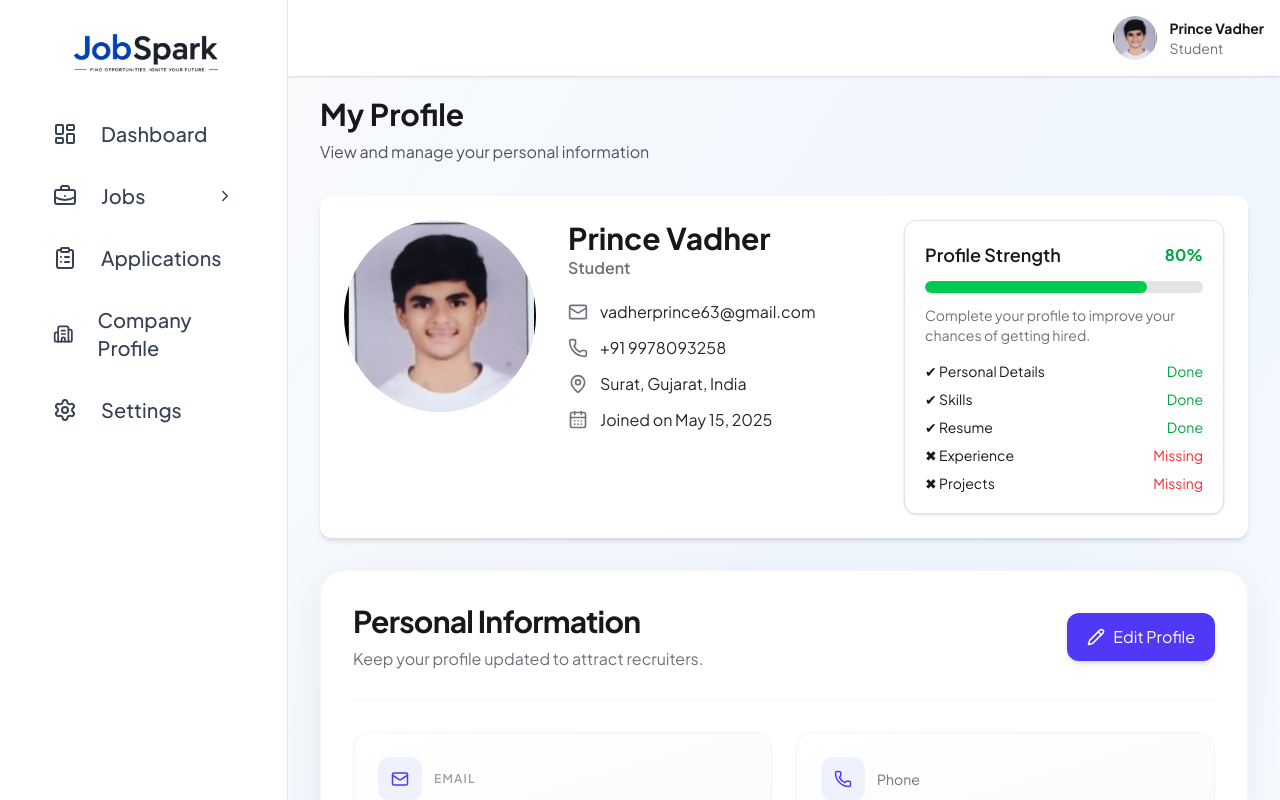
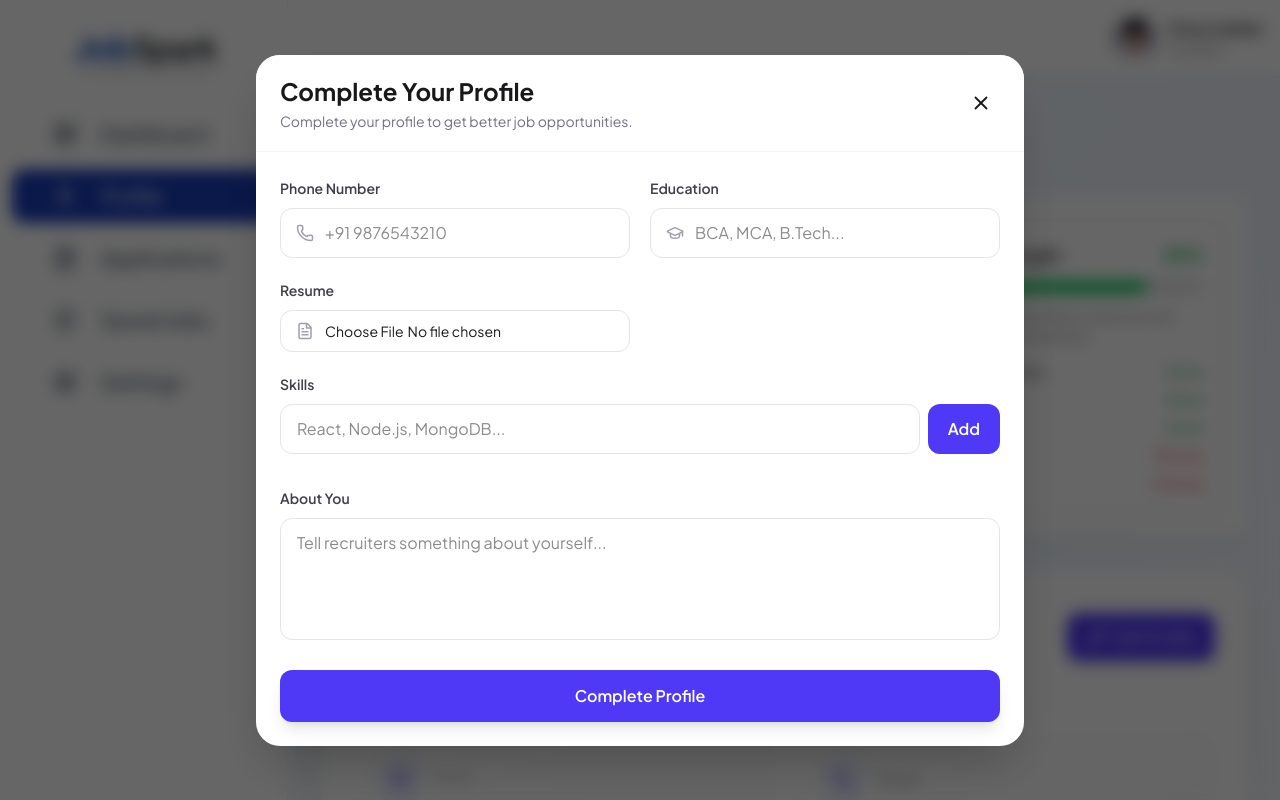
Before and after one commit to V-prince/CareerConnect, a React (Vite) app in the folder job-frontend/: page /user/profile in a window 1280 px wide. Shown: the top 800 px of the page. Built offline with nearby package versions, Linux system fonts and the light colour scheme.

Commit message:
Update Popup

```diff
--- a/job-frontend/index.html
+++ b/job-frontend/index.html
@@ -10,7 +10,7 @@
       rel="stylesheet"
     />
     <meta name="viewport" content="width=device-width, initial-scale=1.0" />
-    <title>job-frontend</title>
+    <title>jobspark</title>
   </head>
   <body>
     <div id="root"></div>
--- /dev/null
+++ b/job-frontend/src/components/ProfileSetupModel.jsx
@@ -0,0 +1,333 @@
+import React, { useState } from "react";
+import {
+  User,
+  Mail,
+  Phone,
+  GraduationCap,
+  Building2,
+  FileText,
+  X,
+} from "lucide-react";
+
+const ProfileSetupModal = ({ onComplete }) => {
+  const [formData, setFormData] = useState({
+    fullname: "",
+    email: "",
+    phone: "",
+    education: "",
+    company: "",
+    skills: [],
+    resume: null,
+    bio: "",
+  });
+
+
+  const [skillInput, setSkillInput] = useState("");
+  const [errors, setErrors] = useState({});
+
+  const validateForm = () => {
+    const newErrors = {};
+
+    if (!formData.phone.trim()) {
+      newErrors.phone = "Phone number is ";
+    } else if (!/^[0-9]{10}$/.test(formData.phone)) {
+      newErrors.phone = "Enter valid 10 digit phone number";
+    }
+
+    if (!formData.education.trim()) {
+      newErrors.education = "Education is required";
+    }
+
+    if (!formData.skills.length === 0) {
+      newErrors.skills = "Skills are required";
+    }
+
+    if (!formData.resume) {
+      newErrors.resume = "Resume is required";
+    }
+
+    if (!formData.bio.trim()) {
+      newErrors.bio = "Bio is required ";
+    }
+
+    setErrors(newErrors);
+
+    return Object.keys(newErrors).length === 0;
+  };
+
+  const handleChange = (e) => {
+    const { name, value } = e.target;
+    setFormData((prev) => ({
+      ...prev,
+      [name]: value,
+    }));
+  };
+
+  const addSkill = () => {
+    if (!skillInput.trim()) return;
+
+    setFormData((prev) => ({
+      ...prev,
+      skills: [...prev.skills, skillInput.trim()],
+    }));
+
+    setSkillInput("");
+  };
+
+  const removeSkill = (skill) => {
+    setFormData((prev) => ({
+      ...prev,
+      skills: prev.skills.filter((item) => item !== skill),
+    }));
+  };
+
+  const handleResume = (e) => {
+    const file = e.target.files[0];
+
+    setFormData((prev) => ({
+      ...prev,
+      resume: file,
+    }));
+  };
+
+  const handleSubmit = async (e) => {
+    e.preventDefault();
+    const isValid = validateForm();
+
+    if (!isValid) {
+      return;
+    }
+
+
+    try {
+      console.log("Profile Data:", formData);
+
+      // અહીં તારો update profile API call કરજે
+
+      onComplete();
+    } catch (error) {
+      console.log(error);
+    }
+  };
+
+  return (
+    <div className="fixed inset-0 z-[999] flex items-center justify-center bg-black/60 backdrop-blur-sm p-4">
+
+      <div className="relative w-full max-w-3xl max-h-[90vh] overflow-y-auto rounded-3xl bg-white shadow-2xl">
+
+        {/* Header */}
+        <div className="sticky top-0 z-10 bg-white border-b border-zinc-100 px-6 py-5 flex items-center justify-between">
+
+          <div>
+            <h2 className="text-2xl font-bold text-zinc-900">
+              Complete Your Profile
+            </h2>
+
+            <p className="text-sm text-zinc-500 mt-1">
+              Complete your profile to get better job opportunities.
+            </p>
+          </div>
+
+          <button
+            type="button"
+            onClick={onComplete}
+            className="p-2 rounded-full hover:bg-zinc-100 transition"
+          >
+            <X size={22} />
+          </button>
+
+        </div>
+
+        {/* Form */}
+        <form onSubmit={handleSubmit} className="p-6">
+
+          <div className="grid grid-cols-1 md:grid-cols-2 gap-5">
+            <div>
+              <label className="text-sm font-semibold text-zinc-700">
+                Phone Number
+              </label>
+
+              <div className="relative mt-2">
+                <Phone
+                  size={18}
+                  className="absolute left-4 top-1/2 -translate-y-1/2 text-zinc-400"
+                />
+
+                <input
+                  type="text"
+                  name="phone"
+                  value={formData.phone}
+                  onChange={handleChange}
+                  placeholder="+91 9876543210"
+
+                  className="w-full rounded-xl border border-zinc-200 pl-11 pr-4 py-3 outline-none focus:border-indigo-500 focus:ring-4 focus:ring-indigo-100"
+                />
+
+              </div>
+                {errors?.phone && (
+                  <p className="text-red-500 text-sm">
+                    {errors.phone}
+                  </p>
+                )}
+            </div>
+
+            {/* Education */}
+            <div>
+              <label className="text-sm font-semibold text-zinc-700">
+                Education
+              </label>
+
+              <div className="relative mt-2">
+                <GraduationCap
+                  size={18}
+                  className="absolute left-4 top-1/2 -translate-y-1/2 text-zinc-400"
+                />
+
+                <input
+                  type="text"
+                  name="education"
+                  value={formData.education}
+                  onChange={handleChange}
+                  placeholder="BCA, MCA, B.Tech..."
+
+                  className="w-full rounded-xl border border-zinc-200 pl-11 pr-4 py-3 outline-none focus:border-indigo-500 focus:ring-4 focus:ring-indigo-100"
+                />
+              </div>
+                {errors?.education && (
+                  <p className="text-red-500 text-sm">
+                    {errors.education}
+                  </p>
+                )}
+            </div>
+
+            {/* Resume */}
+            <div>
+              <label className="text-sm font-semibold text-zinc-700">
+                Resume
+              </label>
+
+              <div className="relative mt-2">
+                <FileText
+                  size={18}
+                  className="absolute left-4 top-1/2 -translate-y-1/2 text-zinc-400"
+                />
+
+                <input
+                  type="file"
+                  accept=".pdf,.doc,.docx"
+                  onChange={handleResume}
+
+                  className="w-full rounded-xl border border-zinc-200 pl-11 pr-4 py-2.5 text-sm"
+                />
+
+              </div>
+                {errors?.resume && (
+                  <p className="text-red-500 text-sm">
+                    {errors.resume}
+                  </p>
+                )}
+            </div>
+
+          </div>
+
+          {/* Skills */}
+          <div className="mt-5">
+
+            <label className="text-sm font-semibold text-zinc-700">
+              Skills
+            </label>
+
+            <div className="flex gap-2 mt-2">
+
+              <input
+                type="text"
+                value={skillInput}
+                onChange={(e) => setSkillInput(e.target.value)}
+                onKeyDown={(e) => {
+                  if (e.key === "Enter") {
+                    e.preventDefault();
+                    addSkill();
+                  }
+                }}
+                placeholder="React, Node.js, MongoDB..."
+                className="flex-1 rounded-xl border border-zinc-200 px-4 py-3 outline-none focus:border-indigo-500 focus:ring-4 focus:ring-indigo-100"
+              />
+
+              <button
+                type="button"
+                onClick={addSkill}
+                className="px-5 rounded-xl bg-indigo-600 text-white font-semibold hover:bg-indigo-700"
+              >
+                Add
+              </button>
+
+            </div>
+            {errors.skills && (
+              <p className="text-red-500 text-sm mt-1">
+                {errors.skills}
+              </p>
+            )}
+            <div className="flex flex-wrap gap-2 mt-3">
+
+              {formData.skills.map((skill) => (
+                <span
+                  key={skill}
+                  className="flex items-center gap-2 px-3 py-1.5 rounded-full bg-indigo-50 text-indigo-700 text-sm font-medium"
+                >
+                  {skill}
+
+                  <button
+                    type="button"
+                    onClick={() => removeSkill(skill)}
+                    className="hover:text-red-500"
+                  >
+                    <X size={15} />
+                  </button>
+                </span>
+              ))}
+
+
+            </div>
+
+          </div>
+
+          {/* Bio */}
+          <div className="mt-5">
+
+            <label className="text-sm font-semibold text-zinc-700">
+              About You
+            </label>
+
+            <textarea
+              name="bio"
+              value={formData.bio}
+              onChange={handleChange}
+              rows={4}
+              placeholder="Tell recruiters something about yourself..."
+              className="w-full mt-2 rounded-xl border border-zinc-200 px-4 py-3 resize-none outline-none focus:border-indigo-500 focus:ring-4 focus:ring-indigo-100"
+            />
+
+            {errors?.bio && (
+              <p className="text-red-500 text-sm">
+                {errors.bio}
+              </p>
+            )}
+
+          </div>
+
+          {/* Button */}
+          <button
+            type="submit"
+            className="w-full mt-6 py-3.5 rounded-xl bg-indigo-600 hover:bg-indigo-700 text-white font-semibold shadow-lg transition"
+          >
+            Complete Profile
+          </button>
+
+        </form>
+
+      </div>
+    </div>
+  );
+};
+
+export default ProfileSetupModal;
--- a/job-frontend/src/components/Sidebar.jsx
+++ b/job-frontend/src/components/Sidebar.jsx
@@ -19,7 +19,7 @@ import { Link, NavLink } from "react-router-dom";
 export const Sidebar = ({ isOpen, SetIsOpen }) => {
   const [user, SetUser] = useState({
     id: 1,
-    role: "employer",
+    role: "user",
   });
 
   const [showJobs, setShowJobs] = useState(false);
--- a/job-frontend/src/pages/student/Dashboard.jsx
+++ b/job-frontend/src/pages/student/Dashboard.jsx
@@ -1,6 +1,7 @@
 import { icons } from 'lucide-react'
 import React from 'react'
 import { TopHeader } from '../../components/TopHeader'
+import { Link } from 'react-router-dom'
 
 export const Dashboard = () => {
 
@@ -77,9 +78,9 @@ export const Dashboard = () => {
               Recent Applications
             </h2>
 
-            <button className="text-indigo-600 font-medium cursor-pointer hover:text-indigo-700 transition">
+            <Link to={"/user/applications"} className="text-indigo-600 font-medium cursor-pointer hover:text-indigo-700 transition">
               View All
-            </button>
+            </Link>
           </div>
 
           {JobData.map((job, index) => (
--- a/job-frontend/src/pages/student/Profile.jsx
+++ b/job-frontend/src/pages/student/Profile.jsx
@@ -15,9 +15,10 @@ import {
   X,
 } from 'lucide-react'
 import React, { useState } from 'react'
+import ProfileSetupModal from '../../components/ProfileSetupModel';
 
 export const Profile = () => {
-
+  const [showProfileModal, setShowProfileModal] = useState(true);
   const [isEdit, setIsEdit] = useState(false);
   const [skillsInput, setSkillsInput] = useState("");
   const [skills, setSkills] = useState([]);
@@ -507,6 +508,12 @@ export const Profile = () => {
           </div>
         </div>
       </div>
+
+      {showProfileModal && (
+        <ProfileSetupModal
+          onComplete={() => setShowProfileModal(false)}
+        />
+      )}
     </section >
   )
 }
```
